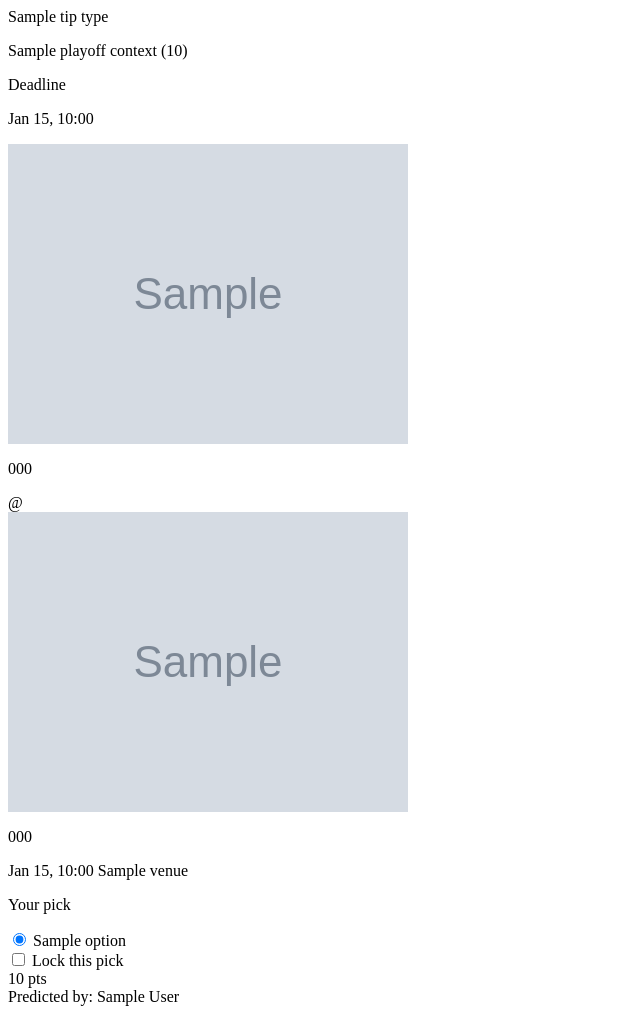
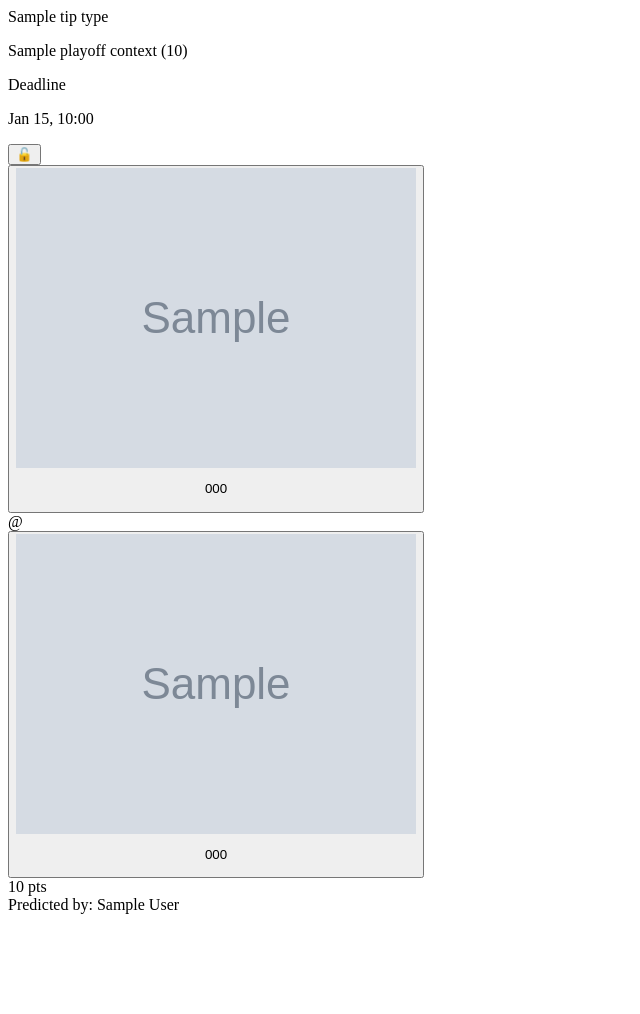
Before and after one commit to monsdar/HindSight, a Django app: template hooptipp/nba/templates/nba/cards/game.html in a window 1280 px wide. Shown: the whole page, without its empty margins (0-640 px from the left). After the commit the page ends 914 px from the top, so only its background shows below. Run offline with Django 5.2, Linux system fonts and the light colour scheme; the template is opened without the code that fills it: most values are stand-ins (such as "Sample title", 1, 10 or a date in 2020); grey boxes marked "Sample" are stand-in pictures; parts of the project's set-up code (start-up, migrations or seed data) failed here and were passed over.

Commit message:
Changed visual style of the game card, added team selection functionality and lock toggle functionality

```diff
--- a/hooptipp/nba/templates/nba/cards/game.html
+++ b/hooptipp/nba/templates/nba/cards/game.html
@@ -1,9 +1,10 @@
 {% comment %}
 NBA game prediction card.
 Shows team matchups with logos, venue, and game time.
+Teams are directly selectable for predictions.
 {% endcomment %}
 
-<article class="prediction-card nba-game-card rounded-2xl border border-slate-800 bg-slate-900 p-5 shadow-lg">
+<article class="prediction-card nba-game-card rounded-2xl border border-slate-800 bg-slate-900 p-5 shadow-lg {% if user_tip %}ring-2 ring-theme-accent/30 bg-gradient-to-br from-slate-900 to-slate-800{% endif %}">
 
   {# Header #}
   <header class="flex items-start justify-between gap-3">
@@ -18,9 +19,21 @@ Shows team matchups with logos, venue, and game time.
         </p>
       {% endif %}
     </div>
-    <div class="text-right">
-      <p class="text-xs text-slate-500">Deadline</p>
-      <p class="text-xs font-semibold text-slate-300">{{ event.deadline|date:"M d, H:i" }}</p>
+    <div class="flex items-center gap-3">
+      <div class="text-right">
+        <p class="text-xs text-slate-500">Deadline</p>
+        <p class="text-xs font-semibold text-slate-300">{{ event.deadline|date:"M d, H:i" }}</p>
+      </div>
+      {# Lock Button #}
+      {% if active_user %}
+        <button type="button"
+                class="lock-toggle-btn flex items-center justify-center w-8 h-8 rounded-full border-2 transition-all duration-200 hover:scale-105 {% if user_tip and user_tip.is_locked %}theme-accent-border{% else %}border-slate-600{% endif %} hover:bg-slate-700"
+                data-event-id="{{ event.id }}"
+                {% if lock_summary and lock_summary.available == 0 and not user_tip.is_locked %}disabled{% endif %}
+                title="{% if user_tip and user_tip.is_locked %}Unlock this pick{% else %}Lock this pick{% endif %}">
+          <span class="text-lg transition-transform duration-200">{% if user_tip and user_tip.is_locked %}🔒{% else %}🔓{% endif %}</span>
+        </button>
+      {% endif %}
     </div>
   </header>
 
@@ -28,8 +41,16 @@ Shows team matchups with logos, venue, and game time.
   <div class="mt-4 rounded-lg border border-slate-800 bg-gradient-to-b from-slate-950 to-slate-900 p-4">
     <div class="flex items-center justify-between gap-4">
 
-      {# Away Team #}
-      <div class="flex-1 text-center">
+      {# Away Team - Selectable #}
+      {% if active_user %}
+        <button type="button"
+                class="team-select-btn flex-1 text-center p-3 rounded-lg border-2 transition-all duration-200 hover:bg-slate-700 {% if user_tip and user_tip.prediction_option_id == card_context.away_team_option_id %}theme-accent-border{% else %}border-slate-600{% endif %}"
+                data-event-id="{{ event.id }}"
+                data-option-id="{{ card_context.away_team_option_id }}"
+                data-team-name="{{ card_context.away_team_tricode }}">
+      {% else %}
+        <div class="flex-1 text-center p-3 rounded-lg border-2 border-slate-700">
+      {% endif %}
         {% if card_context.away_team_logo %}
           <img src="{{ card_context.away_team_logo }}"
                alt="{{ card_context.away_team }}"
@@ -39,15 +60,23 @@ Shows team matchups with logos, venue, and game time.
         <p class="mt-2 text-xl font-bold text-slate-200">
           {{ card_context.away_team_tricode }}
         </p>
-      </div>
+      {% if active_user %}</button>{% else %}</div>{% endif %}
 
       {# Separator #}
       <div class="flex flex-col items-center gap-1">
         <span class="text-2xl font-bold theme-accent-text">@</span>
       </div>
 
-      {# Home Team #}
-      <div class="flex-1 text-center">
+      {# Home Team - Selectable #}
+      {% if active_user %}
+        <button type="button"
+                class="team-select-btn flex-1 text-center p-3 rounded-lg border-2 transition-all duration-200 hover:bg-slate-700 {% if user_tip and user_tip.prediction_option_id == card_context.home_team_option_id %}theme-accent-border{% else %}border-slate-600{% endif %}"
+                data-event-id="{{ event.id }}"
+                data-option-id="{{ card_context.home_team_option_id }}"
+                data-team-name="{{ card_context.home_team_tricode }}">
+      {% else %}
+        <div class="flex-1 text-center p-3 rounded-lg border-2 border-slate-700">
+      {% endif %}
         {% if card_context.home_team_logo %}
           <img src="{{ card_context.home_team_logo }}"
                alt="{{ card_context.home_team }}"
@@ -57,55 +86,12 @@ Shows team matchups with logos, venue, and game time.
         <p class="mt-2 text-xl font-bold text-slate-200">
           {{ card_context.home_team_tricode }}
         </p>
-      </div>
+      {% if active_user %}</button>{% else %}</div>{% endif %}
 
     </div>
 
-    {# Game Info #}
-    <div class="mt-3 flex items-center justify-between text-xs text-slate-500">
-      <span>{{ card_context.game_time|date:"M d, H:i" }}</span>
-      {% if card_context.venue %}
-        <span>{{ card_context.venue }}</span>
-      {% endif %}
-    </div>
-  </div>
-
-  {# Prediction Options #}
-  {% if active_user %}
-    <div class="mt-4 space-y-2 theme-accent-radio">
-      <p class="text-xs font-semibold uppercase tracking-wide text-slate-400">Your pick</p>
-      {% for option in event.options.all %}
-        <label class="theme-accent-hover flex items-center gap-3 rounded-lg border border-slate-800 bg-slate-950 px-4 py-3 cursor-pointer transition">
-          <input type="radio"
-                 name="prediction_{{ event.id }}"
-                 value="{{ option.id }}"
-                 form="tips-form"
-                 class="h-4 w-4 theme-accent-outline"
-                 {% if user_tip and user_tip.prediction_option_id == option.id %}checked{% endif %} />
-          <span class="flex-1 font-semibold text-slate-200">{{ option.label }}</span>
-        </label>
-      {% endfor %}
-    </div>
-
-    {# Lock Option #}
-    <div class="mt-4 flex items-center justify-between">
-      <label class="inline-flex items-center gap-2 text-sm text-slate-300 cursor-pointer">
-        <input type="checkbox"
-               name="lock_{{ event.id }}"
-               value="1"
-               form="tips-form"
-               class="h-4 w-4 theme-accent-outline"
-               {% if user_tip and user_tip.is_locked %}checked{% endif %}
-               {% if lock_summary and lock_summary.available == 0 and not user_tip.is_locked %}disabled{% endif %} />
-        <span>Lock this pick</span>
-      </label>
-      {% if user_tip and user_tip.is_locked %}
-        <span class="theme-accent-pill rounded-full px-3 py-1 text-xs font-semibold uppercase">
-          Locked
-        </span>
-      {% endif %}
-    </div>
-  {% else %}
+  {# Prediction Status #}
+  {% if not active_user %}
     <p class="mt-4 text-sm text-slate-400 text-center py-2">
       Activate a user to make predictions
     </p>
@@ -127,7 +113,7 @@ Shows team matchups with logos, venue, and game time.
       <div class="flex flex-wrap items-center gap-1">
         <span class="text-xs text-slate-500">Predicted by:</span>
         {% for user in users_who_predicted %}
-          <span class="inline-flex items-center gap-1 rounded-full bg-slate-700/50 border border-slate-600/50 px-2 py-1 text-xs font-medium text-slate-300">
+          <span class="inline-flex items-center gap-1 rounded-full border-2 px-2 py-1 text-xs font-medium {% if user == active_user %}theme-accent-bg theme-accent-border text-theme-accent-contrast{% else %}bg-slate-700/50 border-slate-600/50 text-slate-300{% endif %}">
             {% if user.display_name %}
               {{ user.display_name }}
             {% else %}
@@ -140,3 +126,130 @@ Shows team matchups with logos, venue, and game time.
   </div>
 
 </article>
+
+{# JavaScript for interactive functionality #}
+<script>
+// Use a global flag to prevent multiple initializations
+if (!window.hooptippGameCardInitialized) {
+  window.hooptippGameCardInitialized = true;
+
+  document.addEventListener('DOMContentLoaded', function() {
+    console.log('Initializing game card JavaScript...');
+
+    // Team selection functionality
+    const teamButtons = document.querySelectorAll('.team-select-btn');
+    console.log('Found team buttons:', teamButtons.length);
+
+    teamButtons.forEach(button => {
+      // Check if listener already attached
+      if (!button.hasAttribute('data-listener-attached')) {
+        button.setAttribute('data-listener-attached', 'true');
+        button.addEventListener('click', function() {
+          console.log('Team button clicked:', this.dataset.eventId, this.dataset.optionId);
+          const eventId = this.dataset.eventId;
+          const optionId = this.dataset.optionId;
+          const teamName = this.dataset.teamName;
+
+          // Remove selection from other teams in this event
+          const allTeamButtons = document.querySelectorAll(`[data-event-id="${eventId}"]`);
+          allTeamButtons.forEach(btn => {
+            btn.classList.remove('theme-accent-border');
+            btn.classList.add('border-slate-600');
+          });
+
+          // Add selection to clicked team
+          this.classList.remove('border-slate-600');
+          this.classList.add('theme-accent-border');
+
+          // Update hidden form inputs
+          updatePredictionForm(eventId, optionId);
+        });
+      }
+    });
+
+    // Lock toggle functionality
+    const lockButtons = document.querySelectorAll('.lock-toggle-btn');
+    console.log('Found lock buttons:', lockButtons.length);
+
+    lockButtons.forEach(button => {
+      // Check if listener already attached
+      if (!button.hasAttribute('data-listener-attached')) {
+        button.setAttribute('data-listener-attached', 'true');
+        button.addEventListener('click', function(e) {
+          console.log('Lock button clicked for event:', this.dataset.eventId);
+          e.preventDefault();
+          e.stopPropagation();
+
+          const eventId = this.dataset.eventId;
+          const isCurrentlyLocked = this.querySelector('span').textContent === '🔒';
+
+          console.log('Current lock state:', isCurrentlyLocked);
+
+          // Toggle lock state
+          const lockSpan = this.querySelector('span');
+          if (isCurrentlyLocked) {
+            // Unlock: change to open lock
+            lockSpan.textContent = '🔓';
+            this.classList.remove('theme-accent-border', 'border-2');
+            this.classList.add('border-slate-600', 'border-2');
+            this.title = 'Lock this pick';
+            console.log('Unlocked event:', eventId);
+          } else {
+            // Lock: change to closed lock
+            lockSpan.textContent = '🔒';
+            this.classList.remove('border-slate-600', 'border-2');
+            this.classList.add('theme-accent-border', 'border-2');
+            this.title = 'Unlock this pick';
+            console.log('Locked event:', eventId);
+          }
+
+          // Update hidden form inputs
+          updateLockForm(eventId, !isCurrentlyLocked);
+        });
+      }
+    });
+
+    function updatePredictionForm(eventId, optionId) {
+      console.log('Updating prediction form:', eventId, optionId);
+      // Remove existing prediction input
+      const existingInput = document.querySelector(`input[name="prediction_${eventId}"]`);
+      if (existingInput) {
+        existingInput.remove();
+      }
+
+      // Add new prediction input
+      const form = document.getElementById('tips-form');
+      if (form) {
+        const input = document.createElement('input');
+        input.type = 'hidden';
+        input.name = `prediction_${eventId}`;
+        input.value = optionId;
+        form.appendChild(input);
+        console.log('Added prediction input:', input.name, input.value);
+      }
+    }
+
+    function updateLockForm(eventId, isLocked) {
+      console.log('Updating lock form:', eventId, isLocked);
+      // Remove existing lock input
+      const existingInput = document.querySelector(`input[name="lock_${eventId}"]`);
+      if (existingInput) {
+        existingInput.remove();
+      }
+
+      // Add new lock input if locked
+      if (isLocked) {
+        const form = document.getElementById('tips-form');
+        if (form) {
+          const input = document.createElement('input');
+          input.type = 'hidden';
+          input.name = `lock_${eventId}`;
+          input.value = '1';
+          form.appendChild(input);
+          console.log('Added lock input:', input.name, input.value);
+        }
+      }
+    }
+  });
+}
+</script>
```
Also changed, not shown: hooptipp/nba/card_renderer.py (+7 -0 lines).
